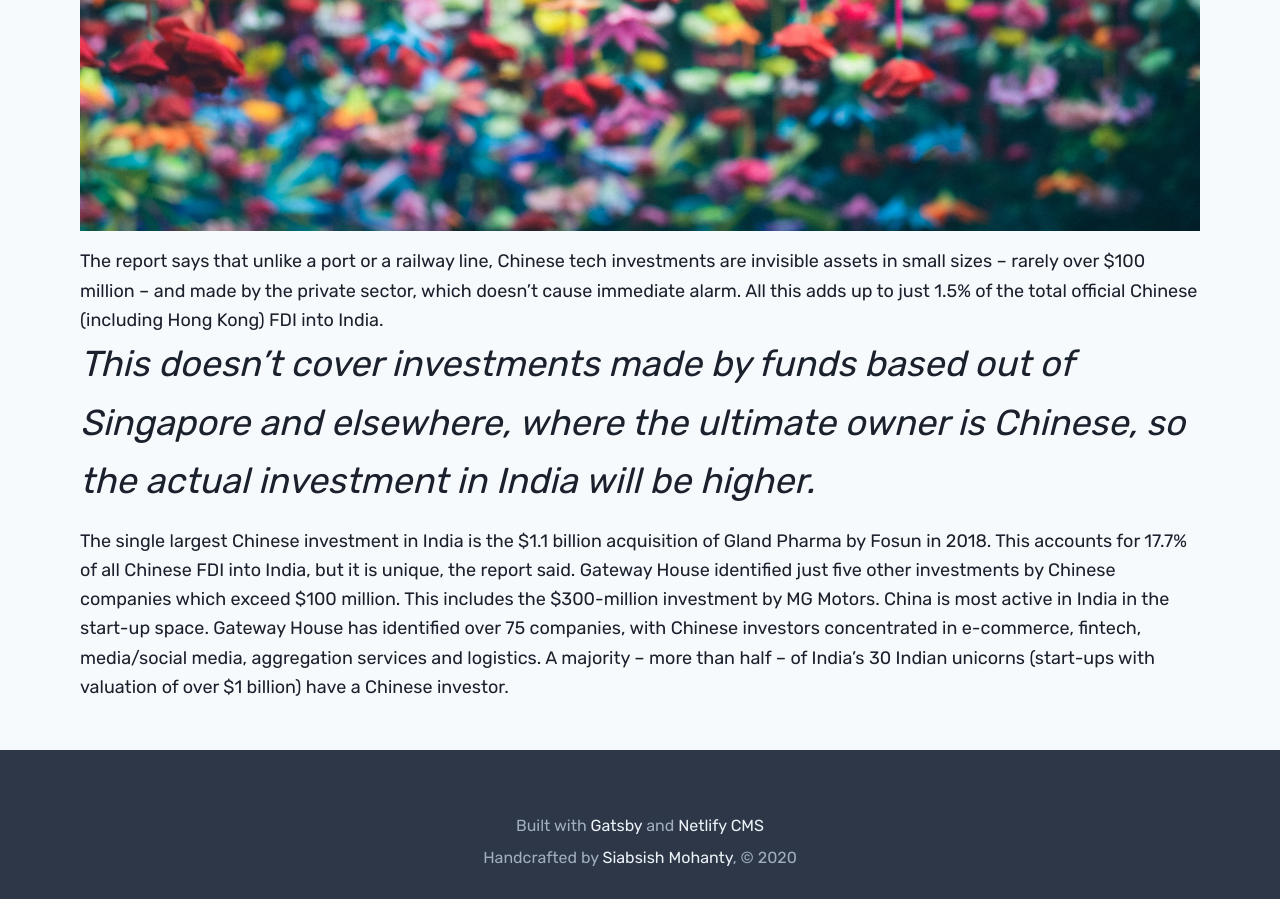
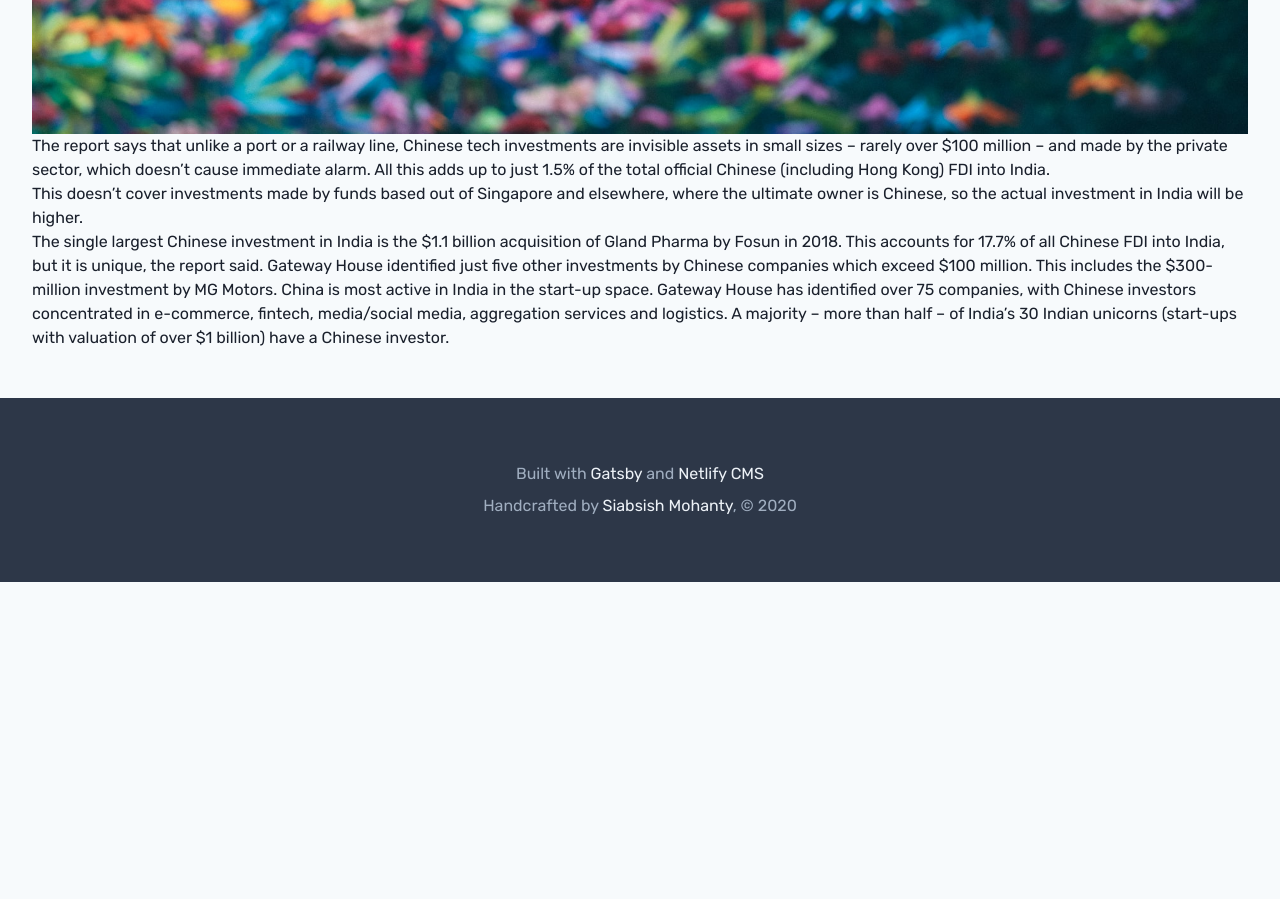
Before and after one commit to sibasishm/my-blog, a Gatsby site: page /blog/aatma-nirbhar-bharat-made-in-china in a window 1280 px wide. Shown: the part 1840-2739 px from the top of the page. After the commit the page ends 2422 px from the top, so only its background shows below. Built offline with nearby package versions, Linux system fonts and the light colour scheme; Gatsby itself is replaced by a stand-in of ours.

Commit message:
improved typography

```diff
--- a/src/css/index.css
+++ b/src/css/index.css
@@ -18,36 +18,7 @@ h3 {
     @apply text-lg font-display;
 }
 
-/* article {
-	display: grid;
-	gap: 10px 20px;
-	grid-template-columns: 1fr 12fr 3fr;
-}
-
-article > * {
-	grid-column: 2 / -2;
-}
-
-article > figure {
-	grid-column: 1 / -1;
-} */
-
-figcaption {
-	@apply text-sm;
-}
-
-article > blockquote {
-	grid-column: 1 / -1;
-	@apply text-4xl m-0 italic;
-}
-
-article > p {
-	@apply mt-4;
-}
-
 @tailwind components;
-
-@tailwind utilities;
 
 .btn {
     @apply inline-block py-3 px-5 rounded text-sm tracking-wider font-semibold uppercase;
@@ -60,3 +31,5 @@ article > p {
 .btn-blue:hover {
     @apply bg-blue-700;
 }
+
+@tailwind utilities;
--- a/src/templates/blog.js
+++ b/src/templates/blog.js
@@ -53,7 +53,7 @@ const Blog = ({ data }) => {
 					className="mt-4"
 				/>
 				<article
-					className="container mx-auto px-4 md:px-12 md:text-lg leading-relaxed"
+					className="prose lg:prose-xl"
 					dangerouslySetInnerHTML={{ __html: html }}
 				></article>
 			</section>
```
Lines whose indentation alone changed are shown as unchanged.
